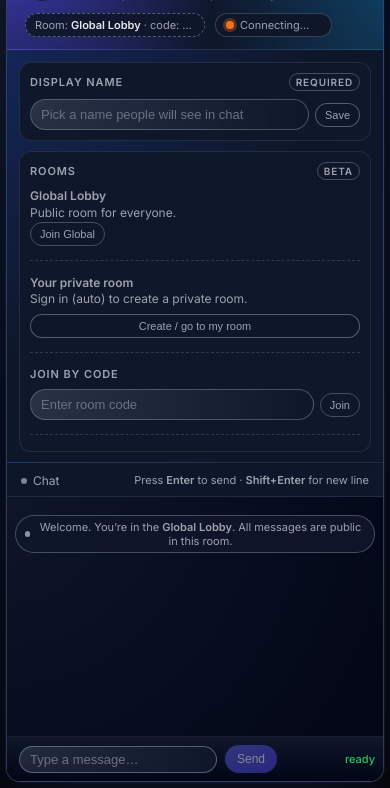
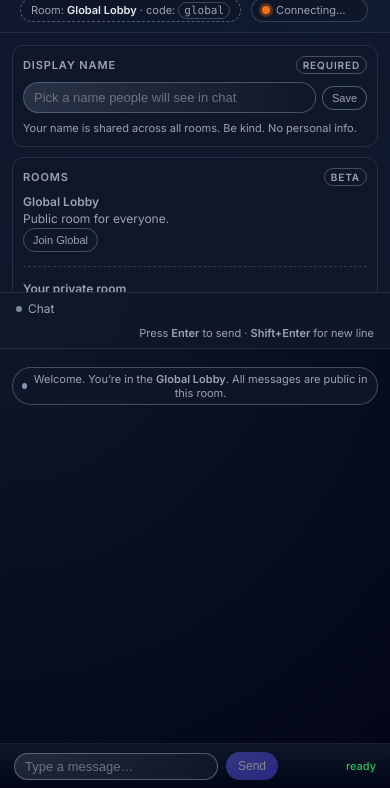
Before and after one commit to ubuntuarmin/Math, a plain HTML site: page tutoring.html in a window 390 px wide. Shown: the part 56-844 px from the top of the page. Drawn offline with Linux system fonts and the light colour scheme; no server answers.

Commit message:
Refactor CSS styles for improved layout and design

```diff
--- a/tutoring.html
+++ b/tutoring.html
@@ -12,13 +12,9 @@
   <style>
     :root {
       --bg: #020617;
-      --bg-elevated: #020617;
-      --bg-alt: #020617;
-      --bg-soft: #020617;
       --accent: #6366f1;
       --accent-soft: rgba(99,102,241,0.15);
       --accent-soft-2: rgba(99,102,241,0.3);
-      --accent-strong: #4f46e5;
       --text: #e5e7eb;
       --text-dim: #9ca3af;
       --border-subtle: rgba(148,163,184,0.15);
@@ -37,44 +33,40 @@
     html, body {
       height: 100%;
       font-family: "Inter", system-ui, -apple-system, BlinkMacSystemFont, "Segoe UI", sans-serif;
-      background: radial-gradient(circle at top left, #111827 0, #020617 45%, #000 100%);
       color: var(--text);
+      background:
+        radial-gradient(circle at top left, #111827 0, #020617 45%, #000 100%);
     }
 
     body {
       display: flex;
-      justify-content: center;
-      align-items: stretch;
-      padding: 12px;
+      flex-direction: column;
+      min-height: 100vh;
+      overflow: hidden;
     }
 
+    /* FULL SCREEN APP SHELL */
     .app-shell {
-      width: 100%;
-      max-width: 1120px;
-      background: radial-gradient(circle at top left, rgba(30,64,175,0.5), rgba(15,23,42,0.96));
-      border-radius: 18px;
-      border: 1px solid rgba(148,163,184,0.25);
-      box-shadow:
-        0 26px 80px rgba(15,23,42,0.9),
-        0 0 0 1px rgba(15,23,42,0.8);
+      flex: 1;
       display: flex;
       flex-direction: column;
-      overflow: hidden;
-      backdrop-filter: blur(20px);
-      position: relative;
+      width: 100%;
+      height: 100%;
+      background:
+        radial-gradient(circle at top left, rgba(30,64,175,0.65), transparent 55%),
+        radial-gradient(circle at 120% 0, rgba(14,165,233,0.35), transparent 55%),
+        rgba(15,23,42,0.97);
+      backdrop-filter: blur(16px);
     }
 
     .app-header {
-      padding: 12px 18px;
+      padding: 10px 20px;
       display: flex;
       align-items: center;
       justify-content: space-between;
       border-bottom: 1px solid var(--border-subtle);
       background:
-        radial-gradient(circle at top left, rgba(79,70,229,0.7), transparent 55%),
-        radial-gradient(circle at 120% 0, rgba(14,165,233,0.4), transparent 55%),
-        rgba(15,23,42,0.96);
-      position: relative;
+        linear-gradient(90deg, rgba(15,23,42,0.97), rgba(15,23,42,0.9));
       z-index: 2;
     }
 
@@ -97,7 +89,7 @@
       display: flex;
       align-items: center;
       justify-content: center;
-      box-shadow: 0 0 0 2px rgba(15,23,42,0.85);
+      box-shadow: 0 0 0 2px rgba(15,23,42,0.9);
       font-size: 18px;
       font-weight: 700;
       color: #020617;
@@ -134,7 +126,7 @@
       gap: 6px;
       padding: 4px 10px;
       border-radius: 999px;
-      background: rgba(15,23,42,0.95);
+      background: rgba(15,23,42,0.96);
       border: 1px solid var(--border-strong);
       font-size: 11px;
       color: var(--text-dim);
@@ -151,9 +143,9 @@
 
     .room-indicator {
       font-size: 11px;
-      padding: 4px 9px;
+      padding: 4px 10px;
       border-radius: 999px;
-      background: rgba(15,23,42,0.9);
+      background: rgba(15,23,42,0.96);
       border: 1px dashed rgba(148,163,184,0.5);
       color: var(--text-dim);
       max-width: 260px;
@@ -166,31 +158,41 @@
       color: #e5e7eb;
     }
 
-    .app-body {
-      display: flex;
-      flex: 1;
-      min-height: 0;
-      background: radial-gradient(circle at top left, rgba(15,23,42,0.9), rgba(2,6,23,0.98));
+    .room-indicator code {
+      font-family: ui-monospace, SFMono-Regular, Menlo, Monaco, Consolas, "Liberation Mono", "Courier New", monospace;
+      font-size: 11px;
+      background: rgba(15,23,42,0.9);
+      padding: 1px 5px;
+      border-radius: 999px;
+      border: 1px solid rgba(148,163,184,0.35);
     }
 
-    /* Layout: sidebar + main */
+    /* MAIN LAYOUT: SIDEBAR + CHAT */
+    .app-body {
+      flex: 1;
+      display: grid;
+      grid-template-columns: 290px minmax(0, 1fr);
+      grid-template-rows: 1fr;
+      min-height: 0;
+      min-width: 0;
+    }
+
     .sidebar {
-      width: 260px;
-      max-width: 260px;
       border-right: 1px solid var(--border-subtle);
       padding: 12px 12px 10px;
       display: flex;
       flex-direction: column;
       gap: 10px;
       background:
-        radial-gradient(circle at top left, rgba(30,64,175,0.35), transparent 55%),
-        rgba(15,23,42,0.96);
+        linear-gradient(180deg, rgba(15,23,42,0.96), rgba(15,23,42,0.98));
+      overflow-y: auto;
     }
 
     .sidebar-section {
       border-radius: 12px;
-      border: 1px solid rgba(148,163,184,0.15);
-      background: radial-gradient(circle at top, rgba(15,23,42,0.98), rgba(15,23,42,1));
+      border: 1px solid rgba(148,163,184,0.18);
+      background:
+        radial-gradient(circle at top, rgba(15,23,42,0.98), rgba(15,23,42,1));
       padding: 10px;
       display: flex;
       flex-direction: column;
@@ -228,7 +230,8 @@
       border: 1px solid rgba(148,163,184,0.4);
       padding: 7px 10px;
       font-size: 13px;
-      background: radial-gradient(circle at top left, rgba(148,163,184,0.2), rgba(15,23,42,0.98));
+      background:
+        radial-gradient(circle at top left, rgba(148,163,184,0.2), rgba(15,23,42,0.98));
       color: var(--text);
       outline: none;
       transition: border-color 0.15s ease, box-shadow 0.15s ease, background 0.15s ease;
@@ -241,7 +244,8 @@
     .input:focus {
       border-color: var(--accent);
       box-shadow: 0 0 0 1px rgba(99,102,241,0.7), 0 10px 26px rgba(15,23,42,0.85);
-      background: radial-gradient(circle at top left, rgba(99,102,241,0.25), rgba(15,23,42,0.98));
+      background:
+        radial-gradient(circle at top left, rgba(99,102,241,0.25), rgba(15,23,42,0.98));
     }
 
     .btn {
@@ -250,7 +254,8 @@
       padding: 7px 12px;
       font-size: 12px;
       font-weight: 500;
-      background: radial-gradient(circle at top left, rgba(99,102,241,0.85), rgba(79,70,229,1));
+      background:
+        radial-gradient(circle at top left, rgba(99,102,241,0.9), rgba(79,70,229,1));
       color: white;
       cursor: pointer;
       display: inline-flex;
@@ -265,7 +270,8 @@
     .btn:hover {
       transform: translateY(-1px);
       box-shadow: 0 18px 40px rgba(79,70,229,0.75);
-      background: radial-gradient(circle at top left, rgba(129,140,248,1), rgba(99,102,241,1));
+      background:
+        radial-gradient(circle at top left, rgba(129,140,248,1), rgba(99,102,241,1));
     }
 
     .btn:active {
@@ -347,16 +353,22 @@
       white-space: nowrap;
     }
 
-    /* Main chat area */
+    .copy-row .btn {
+      flex-shrink: 0;
+    }
+
+    /* MAIN CHAT PANEL */
     .main-panel {
-      flex: 1;
       display: flex;
       flex-direction: column;
       min-width: 0;
+      min-height: 0;
+      background:
+        radial-gradient(circle at top left, rgba(15,23,42,0.9), rgba(2,6,23,1));
     }
 
     .name-bar {
-      padding: 10px 14px 8px;
+      padding: 8px 16px;
       border-bottom: 1px solid var(--border-subtle);
       background: rgba(15,23,42,0.96);
       display: flex;
@@ -381,21 +393,11 @@
       background: rgba(148,163,184,0.8);
     }
 
-    .name-controls {
-      display: flex;
-      align-items: center;
-      gap: 6px;
-      flex: 1;
-      min-width: 180px;
-    }
-
     .messages-container {
       flex: 1;
       min-height: 0;
-      padding: 12px 10px 6px;
-      background: radial-gradient(circle at top left, rgba(15,23,42,0.85), rgba(2,6,23,1));
+      padding: 12px 12px 8px;
       overflow-y: auto;
-      scroll-behavior: smooth;
       position: relative;
     }
 
@@ -412,7 +414,7 @@
       text-align: center;
       font-size: 11px;
       color: var(--text-dim);
-      margin: 8px 0;
+      margin: 6px 0 10px;
     }
 
     .system-chip {
@@ -447,7 +449,8 @@
       width: 26px;
       height: 26px;
       border-radius: 999px;
-      background: radial-gradient(circle at 20% 20%, rgba(129,140,248,0.9), rgba(56,189,248,0.9));
+      background:
+        radial-gradient(circle at 20% 20%, rgba(129,140,248,0.9), rgba(56,189,248,0.9));
       display: inline-flex;
       align-items: center;
       justify-content: center;
@@ -488,14 +491,16 @@
       font-size: 13px;
       line-height: 1.35;
       border: 1px solid rgba(148,163,184,0.4);
-      background: radial-gradient(circle at top left, rgba(15,23,42,0.98), rgba(15,23,42,1));
+      background:
+        radial-gradient(circle at top left, rgba(15,23,42,0.98), rgba(15,23,42,1));
       color: var(--text);
       word-wrap: break-word;
       white-space: pre-wrap;
     }
 
     .message-row.self .bubble {
-      background: radial-gradient(circle at top left, var(--accent-soft-2), var(--accent-soft));
+      background:
+        radial-gradient(circle at top left, var(--accent-soft-2), var(--accent-soft));
       border-color: rgba(129,140,248,0.7);
       box-shadow: 0 16px 32px rgba(79,70,229,0.5);
     }
@@ -505,13 +510,15 @@
     }
 
     .message-row.self .message-avatar {
-      background: radial-gradient(circle at 20% 20%, rgba(96,165,250,1), rgba(94,234,212,1));
+      background:
+        radial-gradient(circle at 20% 20%, rgba(96,165,250,1), rgba(94,234,212,1));
     }
 
     .message-input-bar {
       border-top: 1px solid var(--border-subtle);
-      padding: 8px 12px;
-      background: linear-gradient(180deg, rgba(15,23,42,0.98), rgba(2,6,23,1));
+      padding: 8px 14px;
+      background:
+        linear-gradient(180deg, rgba(15,23,42,0.98), rgba(2,6,23,1));
       display: flex;
       align-items: center;
       gap: 8px;
@@ -524,7 +531,8 @@
       gap: 6px;
       border-radius: 999px;
       padding: 5px 10px;
-      background: radial-gradient(circle at top left, rgba(148,163,184,0.18), rgba(15,23,42,1));
+      background:
+        radial-gradient(circle at top left, rgba(148,163,184,0.18), rgba(15,23,42,1));
       border: 1px solid rgba(148,163,184,0.5);
     }
 
@@ -561,7 +569,7 @@
 
     .error-banner {
       position: absolute;
-      bottom: 76px;
+      bottom: 80px;
       left: 50%;
       transform: translateX(-50%);
       background: rgba(248,113,113,0.97);
@@ -587,68 +595,38 @@
       background: #b91c1c;
     }
 
-    /* Mobile tweaks */
-    @media (max-width: 840px) {
-      body {
-        padding: 6px;
-      }
-
-      .app-shell {
-        border-radius: 14px;
-      }
-
+    /* RESPONSIVE */
+    @media (max-width: 900px) {
       .app-body {
-        flex-direction: column;
+        grid-template-columns: minmax(0, 1fr);
+        grid-template-rows: auto 1fr;
       }
 
       .sidebar {
-        width: 100%;
-        max-width: 100%;
         border-right: none;
         border-bottom: 1px solid var(--border-subtle);
-        order: 1;
+        max-height: 260px;
       }
 
       .main-panel {
-        order: 2;
-      }
-
-      .messages-container {
-        padding: 10px 8px 6px;
-      }
-
-      .message-body {
-        max-width: 88%;
-      }
-
-      .hint-text {
-        display: none;
-      }
-
-      .room-indicator {
-        max-width: 180px;
+        min-height: 0;
       }
     }
 
-    @media (max-width: 520px) {
-      .status-group {
-        justify-content: flex-start;
-        margin-top: 6px;
-      }
-
+    @media (max-width: 640px) {
       .app-header {
         flex-direction: column;
         align-items: flex-start;
         gap: 6px;
       }
 
-      .name-bar {
-        align-items: stretch;
+      .status-group {
+        justify-content: flex-start;
       }
 
-      .name-controls {
+      .name-bar {
         flex-direction: column;
-        align-items: stretch;
+        align-items: flex-start;
       }
     }
   </style>
@@ -677,7 +655,7 @@
     </header>
 
     <div class="app-body">
-      <!-- LEFT SIDEBAR -->
+      <!-- SIDEBAR -->
       <aside class="sidebar">
         <!-- Display Name -->
         <section class="sidebar-section">
@@ -693,10 +671,10 @@
               placeholder="Pick a name people will see in chat"
               maxlength="32"
             />
-            <button id="set-name-btn" class="btn sm secondary">Save</button>
+            <button id="set-name-btn" class="btn sm secondary" type="button">Save</button>
           </div>
           <div class="hint-text">
-            Your name is shared across all rooms. Be nice. No personal info.
+            Your name is shared across all rooms. Be kind. No personal info.
           </div>
         </section>
 
@@ -716,7 +694,7 @@
             </button>
           </div>
 
-          <hr style="border: none; border-top: 1px dashed rgba(148,163,184,0.25); margin: 6px 0;" />
+          <hr style="border:none; border-top:1px dashed rgba(148,163,184,0.25); margin:6px 0;" />
 
           <!-- Private room creation -->
           <div class="room-summary" id="private-room-summary">
@@ -735,7 +713,7 @@
             </div>
           </div>
 
-          <hr style="border: none; border-top: 1px dashed rgba(148,163,184,0.25); margin: 6px 0;" />
+          <hr style="border:none; border-top:1px dashed rgba(148,163,184,0.25); margin:6px 0;" />
 
           <!-- Join by code -->
           <div class="section-title">
@@ -759,7 +737,7 @@
             <strong>Tip:</strong> Codes are case-sensitive.
           </div>
 
-          <hr style="border: none; border-top: 1px dashed rgba(148,163,184,0.25); margin: 6px 0;" />
+          <hr style="border:none; border-top:1px dashed rgba(148,163,184,0.25); margin:6px 0;" />
 
           <div class="hint-text">
             Anti-spam: max 2 msgs / second (server) + ~3s local cooldown after bursts.
@@ -790,6 +768,11 @@
               </span>
             </div>
           </div>
+
+          <div class="error-banner" id="error-banner">
+            <span class="error-dot"></span>
+            <span id="error-text"></span>
+          </div>
         </div>
 
         <div class="message-input-bar">
@@ -802,17 +785,12 @@
               maxlength="2000"
             />
           </div>
-          <button id="send-btn" class="btn disabled">
+          <button id="send-btn" class="btn disabled" type="button">
             <span>Send</span>
           </button>
           <div class="cooldown-indicator" id="cooldown-indicator">
             <span>ready</span>
           </div>
-        </div>
-
-        <div class="error-banner" id="error-banner">
-          <span class="error-dot"></span>
-          <span id="error-text"></span>
         </div>
       </main>
     </div>
```
